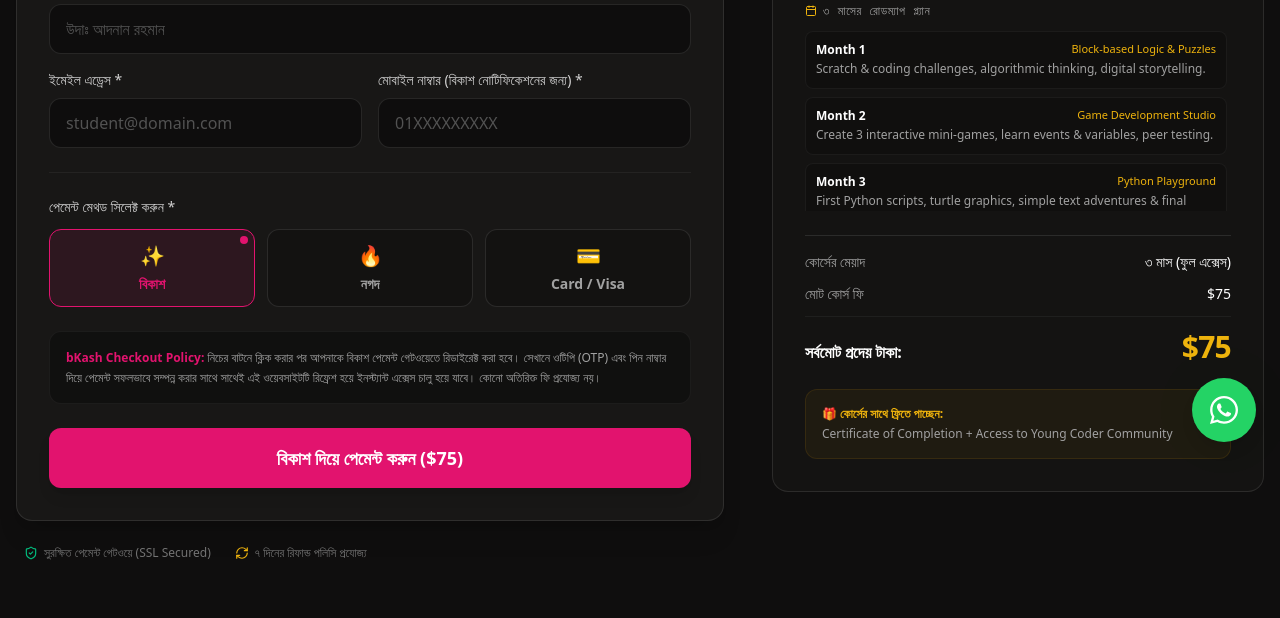
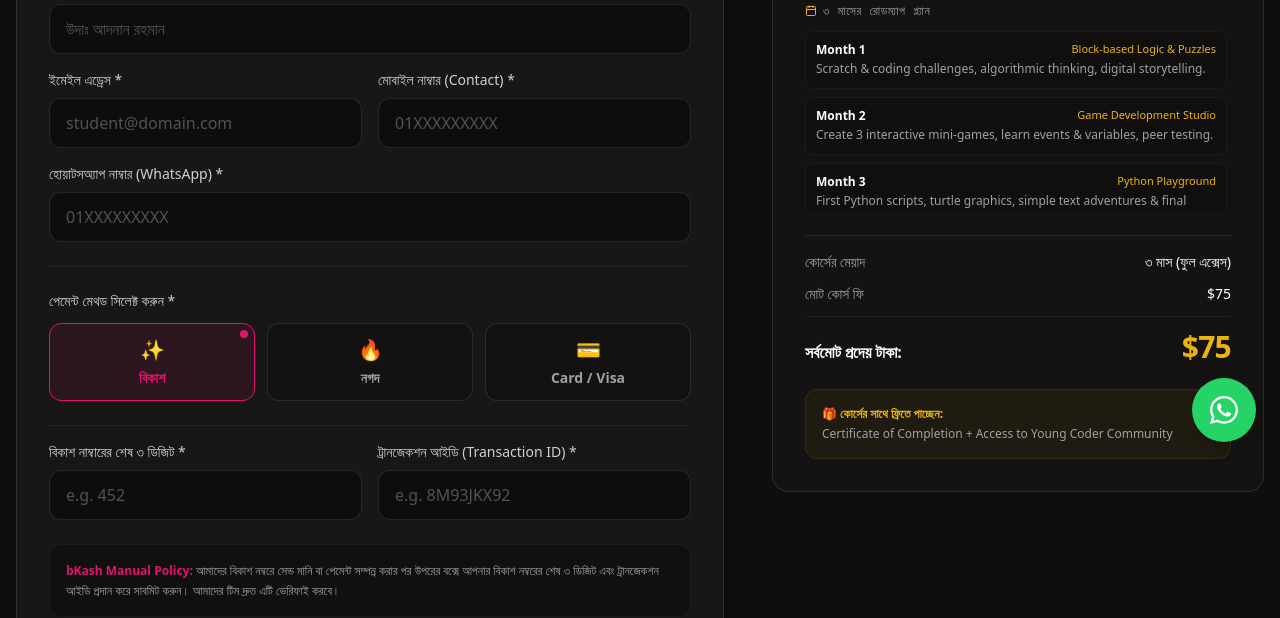
Before and after one commit to Shajidaa/codezy-frontend, a Next.js app: page /enroll in a window 1280 px wide. Shown: the part 334-952 px from the top of the page. Built offline with nearby package versions, Linux system fonts and the light colour scheme; no server answers.

Commit message:
update the enroll page

```diff
--- a/app/(marketing)/enroll/page.tsx
+++ b/app/(marketing)/enroll/page.tsx
@@ -2,7 +2,7 @@
 
 import React, { use, useState, useTransition } from "react";
 import Link from "next/link";
-import { ArrowLeft, ShieldCheck, RefreshCw, Loader2, Calendar, CheckCircle2 } from "lucide-react";
+import { ArrowLeft, ShieldCheck, RefreshCw, Loader2, Calendar } from "lucide-react";
 
 import { Currency } from "@/app/types";
 import { levelsData } from "@/data/levels-config";
@@ -27,6 +27,9 @@
     fullName: "",
     email: "",
     phone: "",
+    whatsapp: "",
+    lastThreeDigits: "",
+    transactionId: "",
   });
 
   const [isPending, startTransition] = useTransition();
@@ -46,11 +49,12 @@
 
     startTransition(async () => {
       try {
-        // API Route call simulator to backend endpoint (e.g., /api/bkash/create-payment)
+        // API Route call simulator to backend endpoint
         await new Promise((resolve) => setTimeout(resolve, 2000));
 
         console.log(`Initiating ${paymentMethod} Gateway:`, {
           user: formData,
+          paymentMethod: paymentMethod,
           amount: priceAmount,
           plan: planData.id
         });
@@ -58,24 +62,25 @@
         setIsSuccess(true);
       } catch (error) {
         console.error("Payment Initiation Error:", error);
-        alert("Payment gateway timeout. Please try again.");
+        alert("পেমেন্ট সাবমিট করতে সমস্যা হয়েছে। দয়া করে আবার চেষ্টা করুন।");
       }
     });
   };
 
+  // পেমেন্ট ইনফো সাবমিট করার পরের স্ক্রিন (অনুমোদনের অপেক্ষায়)
   if (isSuccess) {
     return (
       <main className="min-h-screen bg-[#0F0E0E] text-white flex items-center justify-center p-4">
         <div className="max-w-md w-full text-center border border-white/10 bg-[#181716] p-8 rounded-2xl shadow-2xl">
-          <div className="w-16 h-16 bg-emerald-500/10 border border-emerald-500/20 text-emerald-400 rounded-full flex items-center justify-center mx-auto text-3xl mb-4">
-            ✓
+          <div className="w-16 h-16 bg-amber-500/10 border border-amber-500/20 text-amber-400 rounded-full flex items-center justify-center mx-auto text-3xl mb-4 animate-pulse">
+            ⏳
           </div>
-          <h1 className="text-2xl font-black text-white">পেমেন্ট সফল হয়েছে! 🎉</h1>
+          <h1 className="text-2xl font-black text-white">তথ্য সফলভাবে জমা হয়েছে!</h1>
           <p className="text-neutral-400 text-sm mt-3 leading-relaxed">
-            ধন্যবাদ <strong>{formData.fullName}</strong>! আপনার সিটটি কনফার্ম করা হয়েছে। আপনার ইমেইল (<span className="text-brand-gold">{formData.email}</span>) এবং মোবাইল নাম্বারে ক্লাসের এক্সেস ডিটেইলস পাঠানো হয়েছে।
+            ধন্যবাদ <strong>{formData.fullName}</strong>! আপনার দেওয়া পেমেন্ট তথ্যটি আমাদের ভেরিফিকেশন টিমের কাছে পাঠানো হয়েছে। ট্রানজেকশন আইডি যাচাই করে খুব শীঘ্রই আপনার ইমেইল (<span className="text-brand-gold">{formData.email}</span>) এবং হোয়াটসঅ্যাপ নাম্বারে কনফার্মেশন মেসেজ পাঠিয়ে দেওয়া হবে।
           </p>
           <Link href="/" className="mt-8 block w-full bg-brand-gold text-black font-extrabold py-3.5 rounded-xl text-center hover:bg-amber-400 transition">
-            ড্যাশবোর্ডে যান
+            হোমপেজে ফিরে যান
           </Link>
         </div>
       </main>
@@ -103,7 +108,7 @@
         <section className="lg:col-span-7 space-y-6 lg:order-1 order-2">
           <div className="bg-[#181716] border border-white/10 rounded-2xl p-6 md:p-8 shadow-xl">
             <h1 className="text-2xl md:text-3xl font-black mb-1">স্টুডেন্ট রেজিস্ট্রেশন</h1>
-            <p className="text-neutral-400 text-sm mb-6">আপনার সঠিক তথ্য দিন (এই তথ্য দিয়ে আপনার ড্যাশবোর্ড তৈরি হবে)</p>
+            <p className="text-neutral-400 text-sm mb-6">আপনার সঠিক তথ্য দিন (এই তথ্য দিয়ে আপনার ড্যাশবোর্ড তৈরি হবে)</p>
 
             <form onSubmit={handleSubmit} className="space-y-6">
               {/* Inputs */}
@@ -139,7 +144,7 @@
                     />
                   </div>
                   <div>
-                    <label htmlFor="phone" className="block text-sm font-medium text-white/80 mb-2">মোবাইল নাম্বার (বিকাশ নোটিফিকেশনের জন্য) *</label>
+                    <label htmlFor="phone" className="block text-sm font-medium text-white/80 mb-2">মোবাইল নাম্বার (Contact) *</label>
                     <input
                       required
                       type="tel"
@@ -152,6 +157,21 @@
                       className="w-full bg-black/40 border border-white/10 rounded-xl px-4 py-3 text-white focus:outline-none focus:border-brand-gold transition placeholder:text-neutral-600 disabled:opacity-50"
                     />
                   </div>
+                </div>
+
+                <div>
+                  <label htmlFor="whatsapp" className="block text-sm font-medium text-white/80 mb-2">হোয়াটসঅ্যাপ নাম্বার (WhatsApp) *</label>
+                  <input
+                    required
+                    type="tel"
+                    id="whatsapp"
+                    name="whatsapp"
+                    disabled={isPending}
+                    value={formData.whatsapp}
+                    onChange={handleInputChange}
+                    placeholder="01XXXXXXXXX"
+                    className="w-full bg-black/40 border border-white/10 rounded-xl px-4 py-3 text-white focus:outline-none focus:border-brand-gold transition placeholder:text-neutral-600 disabled:opacity-50"
+                  />
                 </div>
               </div>
 
@@ -213,16 +233,53 @@
                 </div>
               </div>
 
+              {/* Dynamic MFS Verification Fields */}
+              {(paymentMethod === "bkash" || paymentMethod === "nagad") && (
+                <div className="grid grid-cols-1 md:grid-cols-2 gap-4 pt-4 border-t border-white/5">
+                  <div>
+                    <label htmlFor="lastThreeDigits" className="block text-sm font-medium text-white/80 mb-2">
+                      {paymentMethod === "bkash" ? "বিকাশ" : "নগদ"} নাম্বারের শেষ ৩ ডিজিট *
+                    </label>
+                    <input
+                      required
+                      type="text"
+                      maxLength={3}
+                      id="lastThreeDigits"
+                      name="lastThreeDigits"
+                      disabled={isPending}
+                      value={formData.lastThreeDigits}
+                      onChange={handleInputChange}
+                      placeholder="e.g. 452"
+                      className="w-full bg-black/40 border border-white/10 rounded-xl px-4 py-3 text-white focus:outline-none focus:border-brand-gold transition placeholder:text-neutral-600 disabled:opacity-50"
+                    />
+                  </div>
+                  <div>
+                    <label htmlFor="transactionId" className="block text-sm font-medium text-white/80 mb-2">ট্রানজেকশন আইডি (Transaction ID) *</label>
+                    <input
+                      required
+                      type="text"
+                      id="transactionId"
+                      name="transactionId"
+                      disabled={isPending}
+                      value={formData.transactionId}
+                      onChange={handleInputChange}
+                      placeholder="e.g. 8M93JKX92"
+                      className="w-full bg-black/40 border border-white/10 rounded-xl px-4 py-3 text-white focus:outline-none focus:border-brand-gold transition placeholder:text-neutral-600 disabled:opacity-50"
+                    />
+                  </div>
+                </div>
+              )}
+
               {/* Dynamic Information Notice based on payment type */}
               <div className="bg-black/30 border border-white/5 p-4 rounded-xl text-xs leading-relaxed text-neutral-400">
                 {paymentMethod === "bkash" && (
                   <p>
-                    <strong className="text-[#E2136E]">bKash Checkout Policy:</strong> নিচের বাটনে ক্লিক করার পর আপনাকে বিকাশ পেমেন্ট গেটওয়েতে রিডাইরেক্ট করা হবে। সেখানে ওটিপি (OTP) এবং পিন নাম্বার দিয়ে পেমেন্ট সফলভাবে সম্পন্ন করার সাথে সাথেই এই ওয়েবসাইটটি রিফ্রেশ হয়ে ইনস্ট্যান্ট এক্সেস চালু হয়ে যাবে। কোনো অতিরিক্ত ফি প্রযোজ্য নয়।
+                    <strong className="text-[#E2136E]">bKash Manual Policy:</strong> আমাদের বিকাশ নম্বরে সেন্ড মানি বা পেমেন্ট সম্পন্ন করার পর উপরের বক্সে আপনার বিকাশ নম্বরের শেষ ৩ ডিজিট এবং ট্রানজেকশন আইডি প্রদান করে সাবমিট করুন। আমাদের টিম দ্রুত এটি ভেরিফাই করবে।
                   </p>
                 )}
                 {paymentMethod === "nagad" && (
                   <p>
-                    <strong className="text-[#F47216]">নগদ গেটওয়ে পলিসি:</strong> নগদ ওয়ালেট নম্বর এবং ওটিপি ব্যবহার করে পেমেন্ট করার জন্য অফিসিয়াল পেমেন্ট নোডে রিডাইরেক্ট করা হবে। সিকিউর ট্রানজেকশন নিশ্চিত করুন।
+                    <strong className="text-[#F47216]">নগদ ম্যানুয়াল পলিসি:</strong> আমাদের নগদ নম্বরে ক্যাশ ইন/সেন্ড মানি করার পর ভেরিফিকেশনের জন্য শেষ ৩ ডিজিট ও ট্রানজেকশন আইডি সঠিক উপায়ে বক্সে ইনপুট দিন।
                   </p>
                 )}
                 {paymentMethod === "card" && (
@@ -247,10 +304,10 @@
                 {isPending ? (
                   <>
                     <Loader2 size={20} className="animate-spin text-current" />
-                    গেটওয়ে লোড হচ্ছে, অপেক্ষা করুন...
+                    সাবমিট হচ্ছে, অপেক্ষা করুন...
                   </>
                 ) : (
-                  `${paymentMethod === "bkash" ? "বিকাশ" : paymentMethod === "nagad" ? "নগদ" : "কার্ড"} দিয়ে পেমেন্ট করুন (${priceLabel})`
+                  "পেমেন্ট তথ্য সাবমিট করুন"
                 )}
               </button>
             </form>
@@ -259,10 +316,10 @@
           {/* Secure Badges */}
           <div className="flex flex-wrap items-center justify-center md:justify-start gap-6 text-xs text-neutral-500 px-2">
             <div className="flex items-center gap-1.5">
-              <ShieldCheck size={14} className="text-emerald-500" /> সুরক্ষিত পেমেন্ট গেটওয়ে (SSL Secured)
+              <ShieldCheck size={14} className="text-emerald-500" /> সুরক্ষিত ডাটা ট্রান্সফার
             </div>
             <div className="flex items-center gap-1.5">
-              <RefreshCw size={14} className="text-brand-gold" /> ৭ দিনের রিফান্ড পলিসি প্রযোজ্য
+              <RefreshCw size={14} className="text-brand-gold" /> ম্যানুয়াল ভেরিফিকেশন (২৪ ঘণ্টার মধ্যে সম্পন্ন হয়)
             </div>
           </div>
         </section>
@@ -317,7 +374,7 @@
               </div>
 
               <div className="border-t border-white/5 pt-3 mt-2 flex justify-between items-baseline">
-                <span className="font-bold text-base">সর্বমোট প্রদেয় টাকা:</span>
+                <span className="font-bold text-base">সর্বমোট প্রদেয় টাকা:</span>
                 <span className="text-3xl font-black text-brand-gold tracking-tight">{priceLabel}</span>
               </div>
             </div>
```
